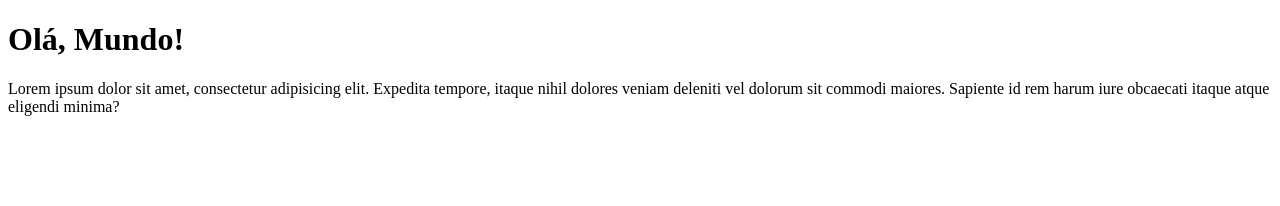
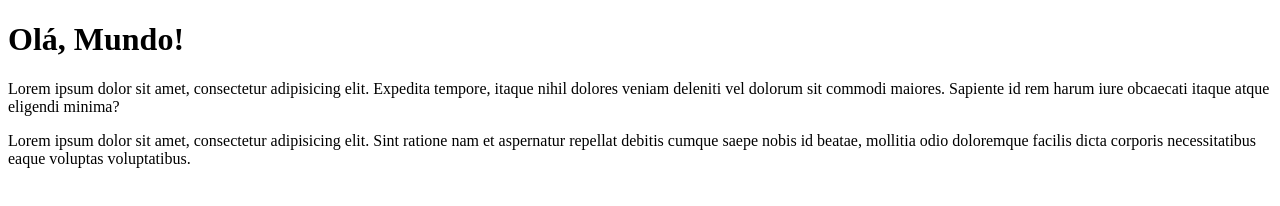
Before and after one commit to carlao322/api_project_repository, a plain HTML site: page site principal/index.html in a window 1280 px wide. Drawn offline with Linux system fonts and the light colour scheme.

Commit message:
adicionei um parághrafo

```diff
--- a/site principal/index.html
+++ b/site principal/index.html
@@ -8,5 +8,6 @@
 <body>
     <h1>Olá, Mundo!</h1>
     <p>Lorem ipsum dolor sit amet, consectetur adipisicing elit. Expedita tempore, itaque nihil dolores veniam deleniti vel dolorum sit commodi maiores. Sapiente id rem harum iure obcaecati itaque atque eligendi minima?</p>
+<p>Lorem ipsum dolor sit amet, consectetur adipisicing elit. Sint ratione nam et aspernatur repellat debitis cumque saepe nobis id beatae, mollitia odio doloremque facilis dicta corporis necessitatibus eaque voluptas voluptatibus.</p>
 </body>
 </html>
```
